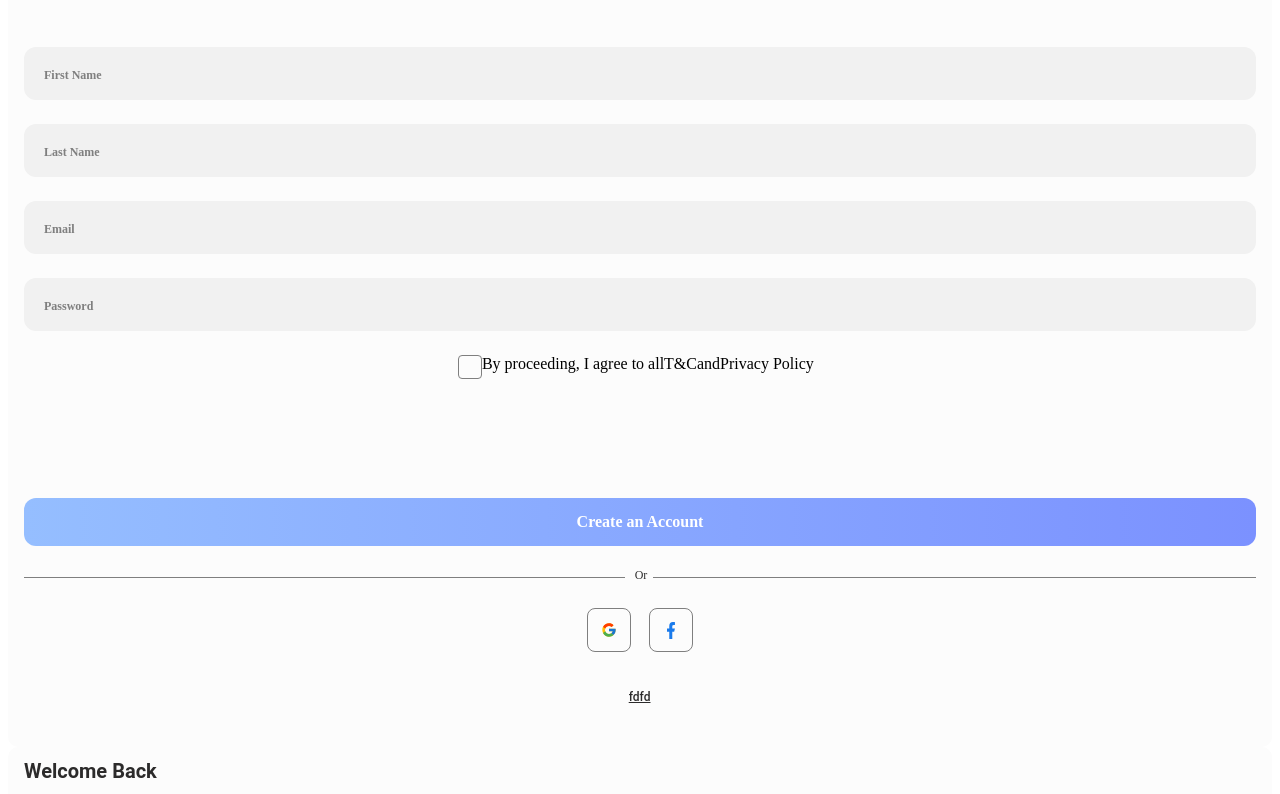
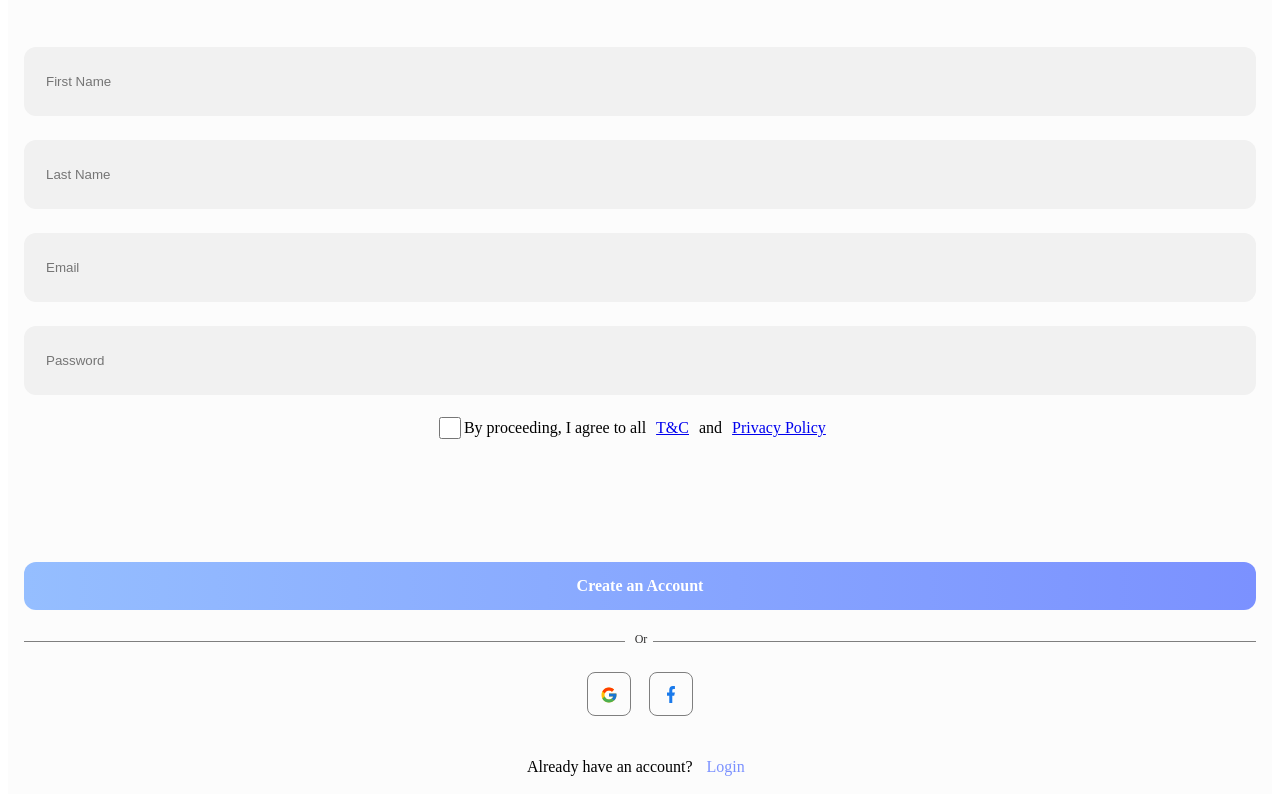
Before and after one commit to Ajdecoder/Dacoid_Assignment, a React (Vite) app: page / in a window 1280 px wide. Shown: the part 1486-2280 px from the top of the page. Built offline with nearby package versions, Linux system fonts and the light colour scheme.

Commit message:
functionality added svg modified

```diff
--- a/src/Components/androidLarge4.css
+++ b/src/Components/androidLarge4.css
@@ -1,66 +1,23 @@
-.android-large-4 .time {
-  margin-right: 9px;
-  width: 257.8px;
-  overflow-wrap: break-word;
-  font-family: 'Montserrat';
-  font-weight: 600;
-  font-size: 15px;
-  letter-spacing: -0.3px;
-  color: #252727;
-}
-.android-large-4 .cellular-connection {
-  margin: 1px 5px 0 0;
-  width: 17px;
-  height: 10.7px;
-}
-.android-large-4 .wifi {
-  margin: 0 5px 0.7px 0;
-  width: 15.3px;
-  height: 11px;
-}
-.android-large-4 .battery {
-  border-radius: 2.7px;
-  margin-bottom: 0.3px;
-  width: 24.3px;
-  height: 11.3px;
-}
-.android-large-4 .status-bar {
-  border-radius: 2.7px;
-  margin: 4px 0 2.3px 0;
-  display: flex;
-  flex-direction: row;
-  width: 66.7px;
-  height: fit-content;
-  box-sizing: border-box;
-}
-.android-large-4 .status {
-  margin: 0 0 38px 11.2px;
-  display: flex;
-  flex-direction: row;
-  justify-content: space-between;
-  width: calc(100% - 11.2px);
-  box-sizing: border-box;
-}
+
 .android-large-4 .create-an-account {
   margin-bottom: 44px;
   display: inline-block;
   align-self: flex-start;
   overflow-wrap: break-word;
-  font-family: 'Roboto';
+  font-family: "Roboto";
   font-weight: 600;
   font-size: 20px;
-  color: #2C2B2B;
+  color: #2c2b2b;
 }
 .android-large-4 .first-name {
-  overflow-wrap: break-word;
-  font-family: 'Montserrat';
-  font-weight: 600;
-  font-size: 12px;
-  color: #7F7F7F;
+  border: none;
+  background: #f1f1f1;
+  width: 100%;
+  height: 2rem;
 }
 .android-large-4 .container-8 {
   border-radius: 12px;
-  background: #F1F1F1;
+  background: #f1f1f1;
   position: relative;
   margin: 0 1.7px 24px 0;
   padding: 18px 20px 17px 20px;
@@ -68,15 +25,14 @@
   box-sizing: border-box;
 }
 .android-large-4 .last-name {
-  overflow-wrap: break-word;
-  font-family: 'Montserrat';
-  font-weight: 600;
-  font-size: 12px;
-  color: #7F7F7F;
+    border: none;
+    background: #f1f1f1;
+    width: 100%;
+    height: 2rem;
 }
 .android-large-4 .container-3 {
   border-radius: 12px;
-  background: #F1F1F1;
+  background: #f1f1f1;
   position: relative;
   margin: 0 1.7px 24px 0;
   padding: 18px 20px 17px 20px;
@@ -84,15 +40,14 @@
   box-sizing: border-box;
 }
 .android-large-4 .email {
-  overflow-wrap: break-word;
-  font-family: 'Montserrat';
-  font-weight: 600;
-  font-size: 12px;
-  color: #7F7F7F;
+    border: none;
+    background: #f1f1f1;
+    width: 100%;
+    height: 2rem;
 }
 .android-large-4 .container-7 {
   border-radius: 12px;
-  background: #F1F1F1;
+  background: #f1f1f1;
   position: relative;
   margin: 0 1.7px 24px 0;
   padding: 18px 20px 17px 20px;
@@ -100,15 +55,14 @@
   box-sizing: border-box;
 }
 .android-large-4 .password {
-  overflow-wrap: break-word;
-  font-family: 'Montserrat';
-  font-weight: 600;
-  font-size: 12px;
-  color: #7F7F7F;
+    border: none;
+    background: #f1f1f1;
+    width: 100%;
+    height: 2rem;
 }
 .android-large-4 .container-9 {
   border-radius: 12px;
-  background: #F1F1F1;
+  background: #f1f1f1;
   position: relative;
   margin: 0 1.7px 24px 0;
   padding: 18px 20px 17px 20px;
@@ -117,9 +71,11 @@
 }
 .android-large-4 .rectangle-2128 {
   border-radius: 4px;
-  border: 1px solid #7F7F7F;
+  border: 1px solid #7f7f7f;
   width: 22px;
   height: 22px;
+  margin-top: -2px;
+  margin-left: 3px;
 }
 .android-large-4 .group-759132 {
   margin-right: 8px;
@@ -134,40 +90,40 @@
 .android-large-4 .by-proceeding-iagree-to-all-tcand-privacy-policy {
   margin: 2.5px 0 3.5px 0;
   overflow-wrap: break-word;
-  font-family: 'Inter';
+  font-family: "Inter";
   font-weight: 600;
   font-size: 12px;
   line-height: 1.779;
-  color: #7F7F7F;
+  color: #7f7f7f;
 }
 .by-proceeding-iagree-to-all-tcand-privacy-policy-sub26 {
-  font-family: 'Montserrat';
+  font-family: "Montserrat";
   font-weight: 500;
   font-size: 12px;
   line-height: 1.333;
 }
 .by-proceeding-iagree-to-all-tcand-privacy-policy-sub25 {
-  font-family: 'Montserrat';
+  font-family: "Montserrat";
   font-weight: 500;
   font-size: 12px;
   text-decoration-line: underline;
   line-height: 1.333;
-  color: #93A9FF;
+  color: #93a9ff;
 }
 .by-proceeding-iagree-to-all-tcand-privacy-policy-sub24 {
-  font-family: 'Montserrat';
+  font-family: "Montserrat";
   font-weight: 500;
   font-size: 12px;
   line-height: 1.333;
-  color: #EB1754;
+  color: #eb1754;
 }
 .by-proceeding-iagree-to-all-tcand-privacy-policy {
-  font-family: 'Montserrat';
+  font-family: "Montserrat";
   font-weight: 500;
   font-size: 12px;
   text-decoration-line: underline;
   line-height: 1.333;
-  color: #93A9FF;
+  color: #93a9ff;
 }
 .android-large-4 .container-1 {
   margin: 0 1.9px 121px 0;
@@ -179,14 +135,15 @@
 }
 .android-large-4 .create-an-account-1 {
   overflow-wrap: break-word;
-  font-family: 'Montserrat';
+  font-family: "Montserrat";
   font-weight: 600;
   font-size: 16px;
-  color: #FFFFFF;
+  color: #ffffff;
+  cursor: pointer;
 }
 .android-large-4 .container-4 {
   border-radius: 12px;
-  background: linear-gradient(270deg, #7B91FF, #95BEFF);
+  background: linear-gradient(270deg, #7b91ff, #95beff);
   position: relative;
   margin: 0 1.7px 22px 0;
   display: flex;
@@ -197,7 +154,7 @@
   box-sizing: border-box;
 }
 .android-large-4 .line-1 {
-  background: #7F7F7F;
+  background: #7f7f7f;
   margin: 9px 10px 5.5px 0;
   height: 0.5px;
   flex-grow: 1;
@@ -206,17 +163,26 @@
 .android-large-4 .or {
   margin-right: 6px;
   overflow-wrap: break-word;
-  font-family: 'Montserrat';
+  font-family: "Montserrat";
   font-weight: 500;
   font-size: 12px;
-  color: #2C2B2B;
+  color: #2c2b2b;
 }
 .android-large-4 .line-2 {
-  background: #7F7F7F;
+  background: #7f7f7f;
   margin: 9px 0 5.5px 0;
   height: 0.5px;
   flex-grow: 1;
   flex-basis: 157px;
+}
+form{
+  width: 100%;
+}
+.terms-link,a{
+  margin: 0 10px 0 10px;
+}
+.privacy-linka{
+  margin: 0 10px 0 10px;
 }
 .android-large-4 .container-6 {
   margin: 0 1.7px 25px 0;
@@ -225,13 +191,14 @@
   width: calc(100% - 1.7px);
   box-sizing: border-box;
 }
-.android-large-4 .flat-color-iconsgoogle {
+.android-large-4 .flat-color-icons-google {
   width: 18px;
   height: 18px;
+  cursor: pointer;
 }
 .android-large-4 .container-2 {
   border-radius: 8px;
-  border: 1px solid #7F7F7F;
+  border: 1px solid #7f7f7f;
   position: relative;
   margin-right: 18px;
   display: flex;
@@ -245,10 +212,22 @@
 .android-large-4 .vector-4 {
   width: 8.9px;
   height: 17px;
+  cursor: pointer;
+}
+input:focus{
+  outline: none;
+  border-color: transparent;
+}
+.acc-already {
+  text-decoration: none;
+}
+.acc-already > a {
+  color: #7b91ff;
+  cursor: pointer;
 }
 .android-large-4 .container {
   border-radius: 8px;
-  border: 1px solid #7F7F7F;
+  border: 1px solid #7f7f7f;
   position: relative;
   display: flex;
   flex-direction: row;
@@ -268,28 +247,28 @@
 .android-large-4 .already-have-an-account-login {
   margin-right: 2.5px;
   overflow-wrap: break-word;
-  font-family: 'Roboto';
+  font-family: "Roboto";
   font-weight: 500;
   font-size: 12px;
-  color: #2C2B2B;
+  color: #2c2b2b;
 }
 .already-have-an-account-login-sub28 {
-  font-family: 'Montserrat';
+  font-family: "Montserrat";
   font-weight: 500;
   font-size: 12px;
   line-height: 1.333;
 }
 .already-have-an-account-login {
-  font-family: 'Montserrat';
+  font-family: "Montserrat";
   font-weight: 500;
   font-size: 12px;
   text-decoration-line: underline;
   line-height: 1.333;
-  color: #819CFF;
+  color: #819cff;
 }
 .android-large-4 {
   border-radius: 10px;
-  background: #FCFCFC;
+  background: #fcfcfc;
   display: flex;
   flex-direction: column;
   align-items: center;
--- a/src/Components/androidLarge4.jsx
+++ b/src/Components/androidLarge4.jsx
@@ -1,37 +1,52 @@
 import React from "react";
-import "./androidLarge4.css"; // Import CSS file if needed
-import cellularConnectionIcon from "../assets/vectors/cellularConnection3_x2.svg";
-import wifiIcon from "../assets/vectors/wifi1_x2.svg";
-import batteryIcon from "../assets/vectors/battery5_x2.svg";
+import "./androidLarge4.css";
 import googleIcon from "../assets/vectors/flatColorIconsgoogle1_x2.svg";
 import vectorIcon from "../assets/vectors/vector12_x2.svg";
 
 function AndroidLarge4() {
+  const handleSubmit = (e) => {
+    e.preventDefault();
+  };
+
   return (
     <div className="android-large-4">
       <div className="create-an-account">Create an account</div>
+      <form onSubmit={handleSubmit}>
         <div className="container-8">
-        <span className="first-name">First Name</span>
+          <input type="text" className="first-name" placeholder="First Name" />
         </div>
         <div className="container-3">
-        <span className="last-name">Last Name</span>
+          <input type="text" className="last-name" placeholder="Last Name" />
         </div>
         <div className="container-7">
-        <span className="email">Email</span>
+          <input type="email" className="email" placeholder="Email" />
         </div>
         <div className="container-9">
-        <span className="password">Password</span>
+          <input type="password" className="password" placeholder="Password" />
         </div>
         <div className="container-1">
-        <div className="group-759132">
-          <div className="rectangle-2128"></div>
-          By proceeding, I agree to all <span>T&C</span> and{" "}
-          <span>Privacy Policy</span>
+        <label htmlFor="termsAndConditions" className="group-759132">
+            <input
+              type="checkbox"
+              id="termsAndConditions"
+              className="rectangle-2128"
+            />
+            By proceeding, I agree to all{" "}
+            <a href="/terms" className="terms-link">
+              T&C
+            </a>{" "}
+            and{" "}
+            <a href="/privacy" className="privacy-link">
+              Privacy Policy
+            </a>
+          </label>
+        </div>
+        <div className="container-4">
+          <div type="submit" className="create-an-account-1">
+            Create an Account
           </div>
         </div>
-      <div className="container-4">
-        <span className="create-an-account-1">Create an Account</span>
-      </div>
+      </form>
       <div className="container-6">
         <div className="line-1"></div>
         <span className="or">Or</span>
@@ -49,8 +64,8 @@ function AndroidLarge4() {
           <img className="vector-4" src={vectorIcon} alt="Vector Icon" />
         </div>
       </div>
-      <p className="already-have-an-account-login">
-        <span className="already-have-an-account-login-sub-28">fdfd</span>
+      <p className="acc-already">
+        <span className="acc-already">Already have an account? <a>Login</a> </span>
       </p>
     </div>
   );
--- a/src/Components/androidLarge5.css
+++ b/src/Components/androidLarge5.css
@@ -7,6 +7,18 @@
   font-size: 15px;
   letter-spacing: -0.3px;
   color: #252727;
+}
+
+input{
+  border: none;
+  background: #f1f1f1;
+  width: 100%;
+  height: 2rem;
+}
+
+input:focus{
+  outline: none;
+  border-color: transparent;
 }
 .android-large-5 .cellular-connection {
   margin: 1px 5px 0 0;
@@ -110,6 +122,7 @@
   font-weight: 600;
   font-size: 16px;
   color: #FFFFFF;
+  cursor: pointer;
 }
 .android-large-5 .container-1 {
   border-radius: 12px;
--- a/src/Components/androidLarge5.jsx
+++ b/src/Components/androidLarge5.jsx
@@ -1,8 +1,5 @@
 import React from 'react';
 import './androidLarge5.css';
-import cellularConnectionIcon from '../assets/vectors/cellularConnection2_x2.svg';
-import wifiIcon from '../assets/vectors/wifi2_x2.svg';
-import batteryIcon from '../assets/vectors/battery4_x2.svg';
 import eyeOffIcon from '../assets/vectors/eyeOff_x2.svg';
 import googleIcon from '../assets/vectors/flatColorIconsgoogle_x2.svg';
 import vectorIcon from '../assets/vectors/vector1_x2.svg';
@@ -12,15 +9,15 @@ function AndroidLarge5() {
     <div className="android-large-5">
       <div className="welcome-back">Welcome Back</div>
       <div className="container-4">
-        <span className="email">Email</span>
+        <input type="text" className="email-input" placeholder="Email" />
       </div>
       <div className="container">
-        <div className="password">Password</div>
+        <input type="password" className="password-input" placeholder="Password" />
         <img className="eye-off" src={eyeOffIcon} alt="Eye Off" />
       </div>
       <div className="forgot-your-password">Forgot your password?</div>
       <div className="container-1">
-        <span className="sign-in">Sign In</span>
+        <div className="sign-in">Sign In</div>
       </div>
       <div className="container-3">
         <div className="line-1"></div>
--- a/src/Components/androidLarge6.css
+++ b/src/Components/androidLarge6.css
@@ -272,6 +272,7 @@
   font-weight: 600;
   font-size: 16px;
   color: #FFFFFF;
+  cursor: pointer;
 }
 .android-large-6 .container-2 {
   border-radius: 12px;
--- a/src/Components/androidLarge6.jsx
+++ b/src/Components/androidLarge6.jsx
@@ -1,47 +1,93 @@
-import React from 'react';
-import './androidLarge6.css';
-import cellularConnectionIcon from '../assets/vectors/cellularConnection4_x2.svg';
-import wifiIcon from '../assets/vectors/wifi5_x2.svg';
-import batteryIcon from '../assets/vectors/battery2_x2.svg';
+import React, { useState } from "react";
+import "./androidLarge6.css";
 
 function AndroidLarge6() {
+
+  const [checkboxStates, setCheckboxStates] = useState({
+    weightLoss: false,
+    muscleGain: false,
+    flexibility: false,
+    generalFitness: false,
+    eventTraining: false,
+    mindfulness: false,
+  });
+
+  const handleToggle = (checkboxName) => {
+    setCheckboxStates({
+      ...checkboxStates,
+      [checkboxName]: !checkboxStates[checkboxName],
+    });
+  };
+
   return (
     <div className="android-large-6">
       <div className="what-are-your-goals">What are your goals?</div>
       <div className="container-4">
         <div className="weight-loss">Weight Loss</div>
         <div className="group-759132">
-          <div className="rectangle-2128"></div>
+          <input
+            type="checkbox"
+            id="weightLossCheckbox"
+            checked={checkboxStates.weightLoss}
+            onChange={() => handleToggle("weightLoss")}
+          />
         </div>
       </div>
       <div className="container-1">
         <div className="muscle-gain">Muscle Gain</div>
         <div className="group-759133">
-          <div className="rectangle-21281"></div>
+          <input
+            type="checkbox"
+            id="muscleGainCheckbox"
+            checked={checkboxStates.muscleGain}
+            onChange={() => handleToggle("muscleGain")}
+          />
         </div>
       </div>
       <div className="container-5">
         <div className="flexibility-and-mobility">Flexibility and Mobility</div>
         <div className="group-759134">
-          <div className="rectangle-21282"></div>
+          <input
+            type="checkbox"
+            id="flexibilityCheckbox"
+            checked={checkboxStates.flexibility}
+            onChange={() => handleToggle("flexibility")}
+          />
         </div>
       </div>
       <div className="container">
         <div className="general-fitness">General Fitness</div>
         <div className="group-759135">
-          <div className="rectangle-21283"></div>
+          <input
+            type="checkbox"
+            id="generalFitnessCheckbox"
+            checked={checkboxStates.generalFitness}
+            onChange={() => handleToggle("generalFitness")}
+          />
         </div>
       </div>
       <div className="container-6">
         <div className="event-specific-training">Event - specific training</div>
         <div className="group-759136">
-          <div className="rectangle-21284"></div>
+          <input
+            type="checkbox"
+            id="eventTrainingCheckbox"
+            checked={checkboxStates.eventTraining}
+            onChange={() => handleToggle("eventTraining")}
+          />
         </div>
       </div>
       <div className="container-3">
-        <div className="mindfulness-and-mental-health">Mindfulness and Mental Health</div>
+        <div className="mindfulness-and-mental-health">
+          Mindfulness and Mental Health
+        </div>
         <div className="group-759137">
-          <div className="rectangle-21285"></div>
+          <input
+            type="checkbox"
+            id="mindfulnessCheckbox"
+            checked={checkboxStates.mindfulness}
+            onChange={() => handleToggle("mindfulness")}
+          />
         </div>
       </div>
       <div className="container-2">
--- a/src/Components/androidLarge9.css
+++ b/src/Components/androidLarge9.css
@@ -584,9 +584,10 @@
   display: flex;
   flex-direction: column;
   align-items: center;
-  width: 22.1px;
+  width: 28.1px;
   height: fit-content;
   box-sizing: border-box;
+  margin-left: -95px;
 }
 .android-large-9 .container-2 {
   background: #FFFFFF;
--- a/src/Components/androidLarge9.jsx
+++ b/src/Components/androidLarge9.jsx
@@ -1,8 +1,5 @@
 import React from "react";
 import "./androidLarge9.css";
-import cellularConnectionIcon from "../assets/vectors/cellularConnection_x2.svg";
-import wifiIcon from "../assets/vectors/wifi6_x2.svg";
-import batteryIcon from "../assets/vectors/battery3_x2.svg";
 import vector8Icon from "../assets/vectors/vector8_x2.svg";
 import vector10Icon from "../assets/vectors/vector10_x2.svg";
 import vector11Icon from "../assets/vectors/vector11_x2.svg";
@@ -16,9 +13,6 @@ import groupIcon from '../assets/vectors/group_x2.svg';
 function AndroidLarge9() {
   return (
     <div className="android-large-9">
-      <div className="line-14"></div>
-      <div className="line-4"></div>
-      <div className="line-12"></div>
       <div className="container-1">
         <div className="chevron-left">
           <img className="vector-10" src={vector8Icon} alt="Vector" />
```
Also changed, not shown: src/assets/vectors/vector10_x2.svg. Lines whose indentation alone changed are shown as unchanged.
